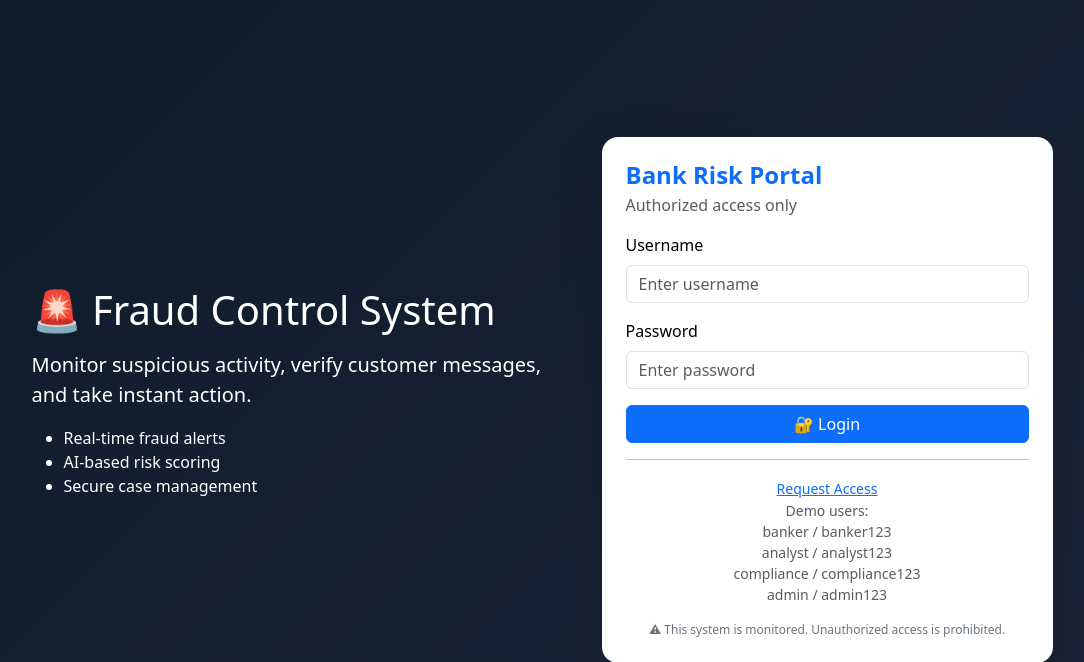
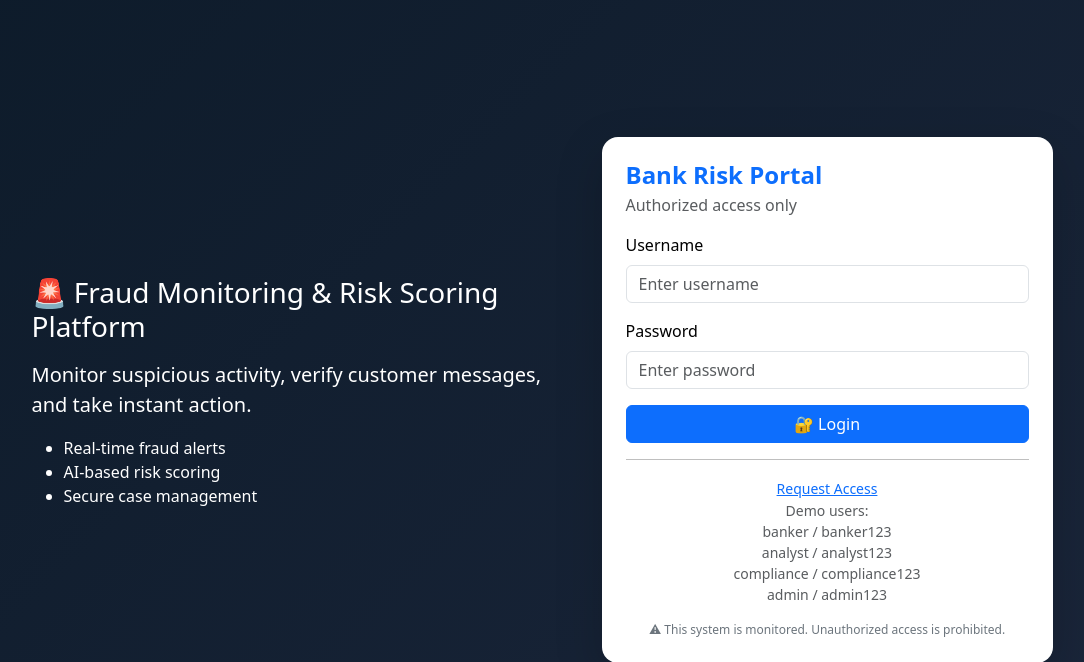
Before and after one commit to pankajmehta13891/fraud-control-system, a Flask app: page /login in a window 1280 px wide. Shown: the top 662 px of the page, without its empty margins (98-1182 px from the left). Run offline with Flask 3, Linux system fonts and the light colour scheme; data comes from the database, SQL or seed files in the repository.

Commit message:
Fix login

```diff
--- a/templates/login.html
+++ b/templates/login.html
@@ -39,7 +39,7 @@
 
     <!-- LEFT SIDE INFO -->
     <div class="col-md-6 text-white d-none d-md-block">
-      <h1 class="mb-3">🚨 Fraud Control System</h1>
+      <h3 class="mb-3">🚨 Fraud Monitoring & Risk Scoring Platform</h3>
       <p class="lead">
         Monitor suspicious activity, verify customer messages, and take instant action.
       </p>
```
